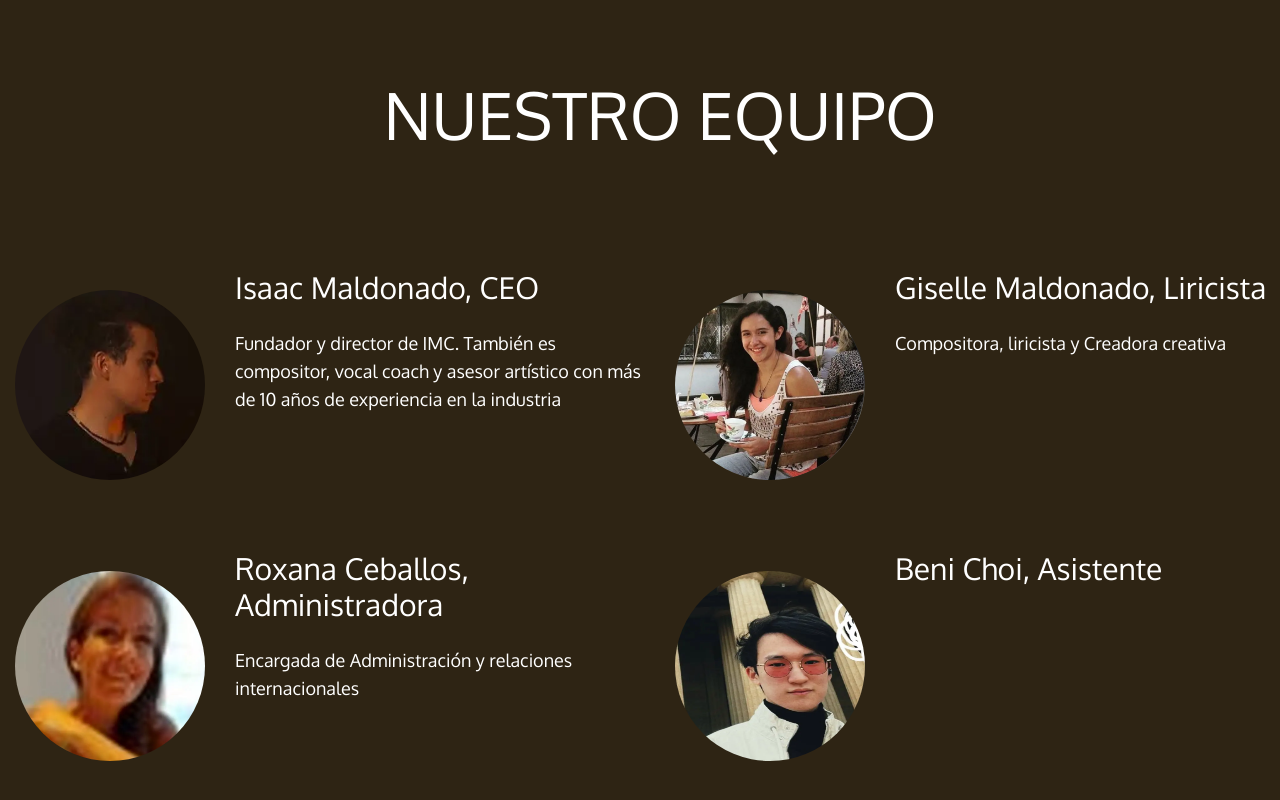
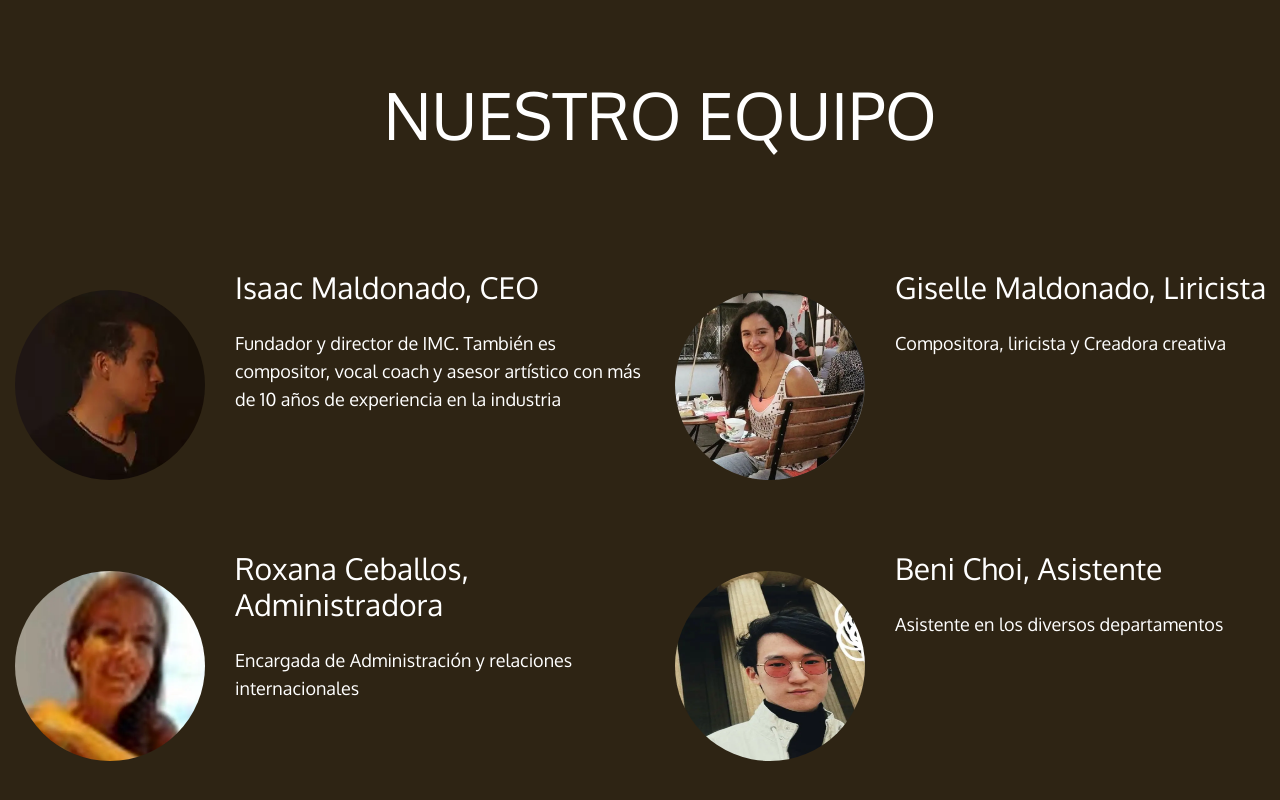
Before and after one commit to saulkurosaki/IZTAC-MUSIC-COMPANY, a Next.js app: page /about-us in a window 1280 px wide. Shown: the part 1658-2458 px from the top of the page. Built offline with nearby package versions, Linux system fonts and the light colour scheme.

Commit message:
feat(OurTeam): implement the fourth card info section description

```diff
--- a/components/about-us/OurTeam.tsx
+++ b/components/about-us/OurTeam.tsx
@@ -33,9 +33,7 @@ const OurTeam = () => {
       </div>
       <div className="w-full h-[657px] py-12 bg-[#2e2414] relative z-10">
         <div className="container w-[1320px] h-full px-0">
-          {/* Inicio Container */}
           <div className="w-full h-full flex flex-wrap">
-            {/* Card 1 */}
             <div className="w-[50%] h-[50%] py-6">
               <div className="flex w-full h-full">
                 <div className="w-[220px] h-full px-[15px] flex items-center">
@@ -57,7 +55,6 @@ const OurTeam = () => {
                 </div>
               </div>
             </div>
-            {/* Card 2 */}
             <div className="w-[50%] h-[50%] py-6">
               <div className="flex w-full h-full">
                 <div className="w-[220px] h-full px-[15px] flex items-center">
@@ -77,7 +74,6 @@ const OurTeam = () => {
                 </div>
               </div>
             </div>
-            {/* Card 3 */}
             <div className="w-[50%] h-[50%] py-6">
               <div className="flex w-full h-full">
                 <div className="w-[220px] h-full px-[15px] flex items-center">
@@ -97,7 +93,6 @@ const OurTeam = () => {
                 </div>
               </div>
             </div>
-            {/* Card 4 */}
             <div className="w-[50%] h-[50%] py-6">
               <div className="flex w-full h-full">
                 <div className="w-[220px] h-full px-[15px] flex items-center">
@@ -111,14 +106,13 @@ const OurTeam = () => {
                   <h4 className="w-full text-white text-3xl oxygen mb-6">
                     Beni Choi, Asistente
                   </h4>
-                  {/* <p className="w-full text-white text-lg oxygen">
+                  <p className="w-full text-white text-lg oxygen">
                     Asistente en los diversos departamentos
-                  </p> */}
+                  </p>
                 </div>
               </div>
             </div>
           </div>
-          {/* Final Container */}
         </div>
       </div>
     </section>
```
